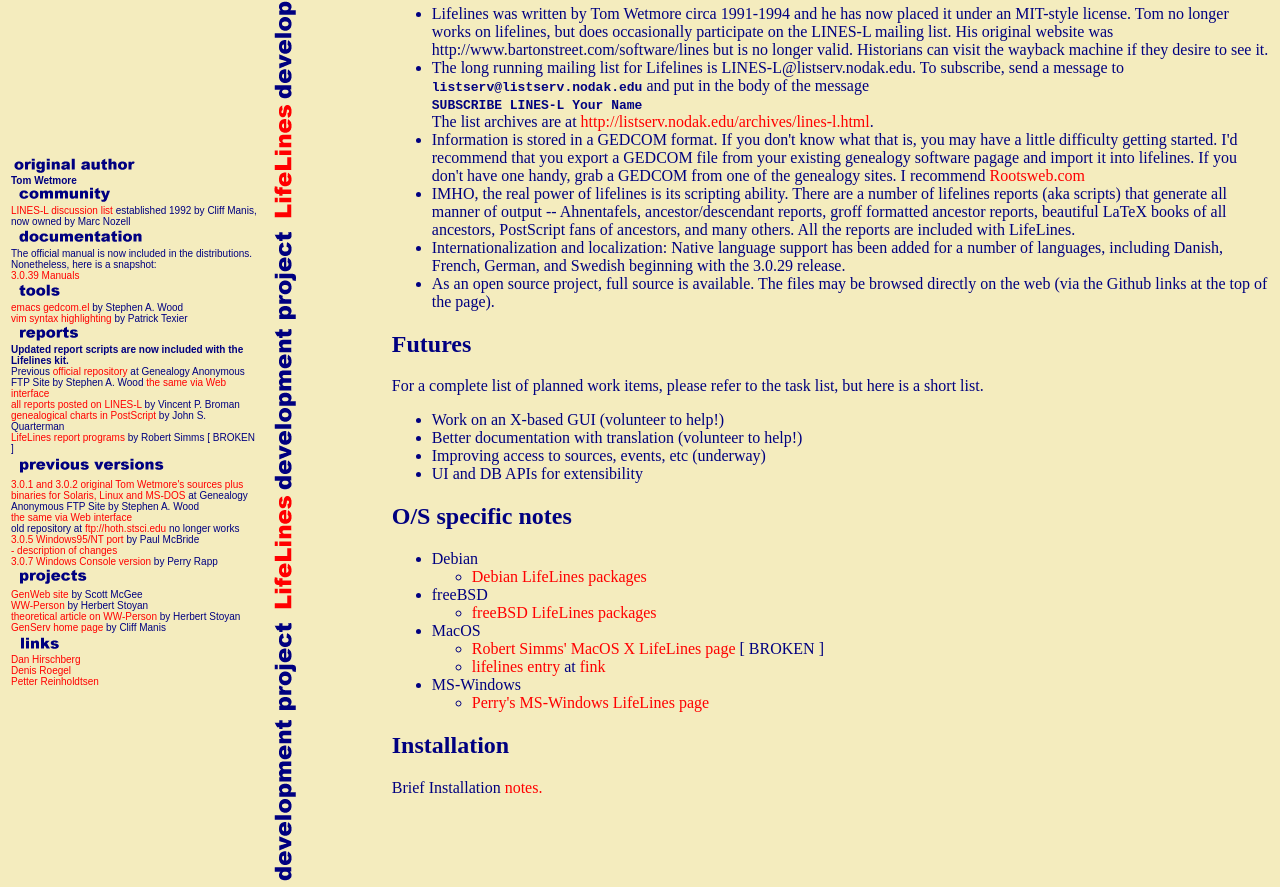
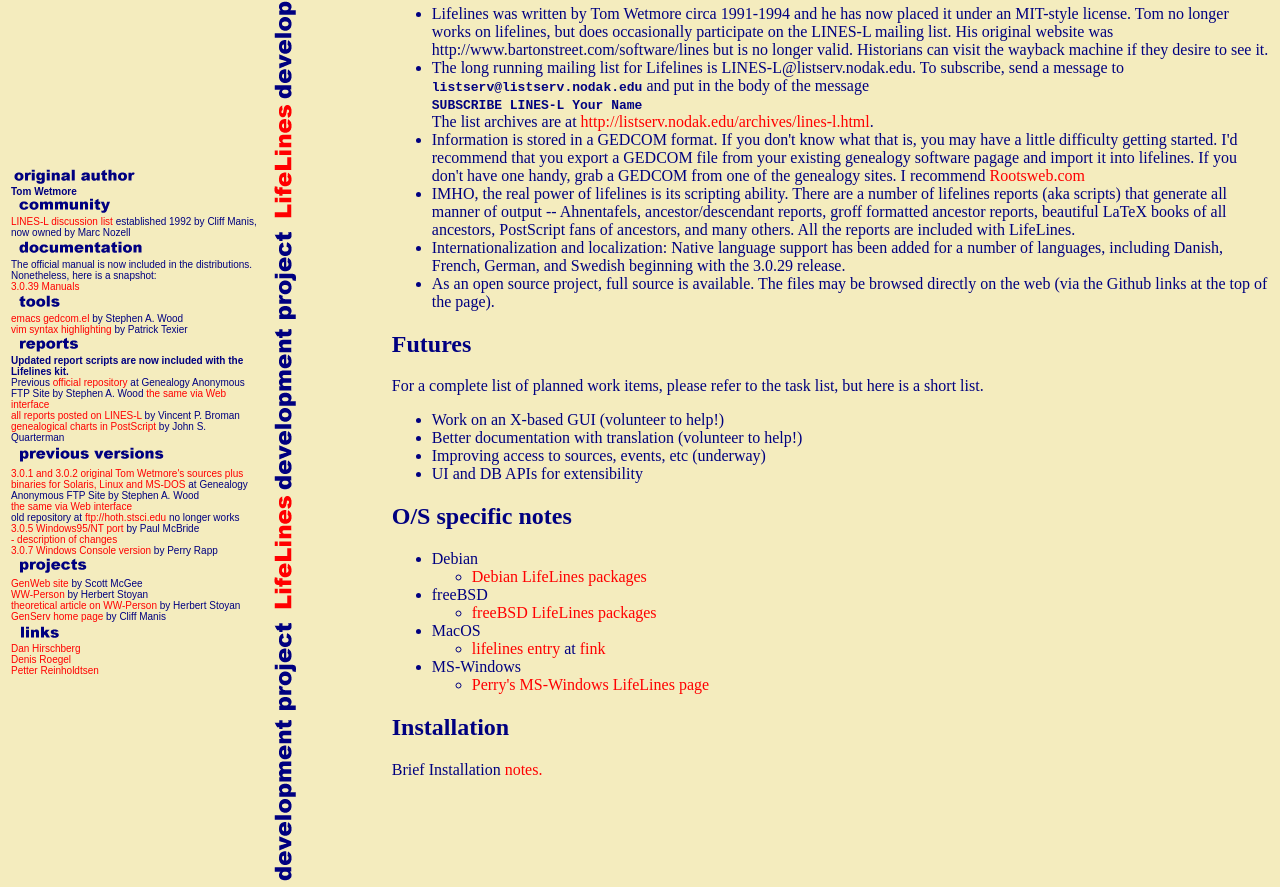
Before and after one commit to lifelines/lifelines, a plain HTML site: page index.html in a window 1280 px wide. Shown: the part 406-1293 px from the top of the page. Drawn offline with Linux system fonts and the light colour scheme.

Commit message:
Remove broken links to Robert Simms' MacOSX site, and point GEDCOM link to the Wikipedia article

```diff
--- a/index.html
+++ b/index.html
@@ -78,9 +78,6 @@ Previous <A HREF="ftp://ftp.cac.psu.edu/pub/genealogy/lines/reports">official re
 <br>
 <A HREF="http://www.mids.org/chart/">
    genealogical charts in PostScript</A> by John S. Quarterman
-<br>
-<A HREF="http://www.math.clemson.edu/~rsimms/genealogy/ll/">
-   LifeLines report programs</A> by Robert Simms [ BROKEN ]
 <br>
 &nbsp;
 <img src="images/old.png" alt="previous versions">
@@ -210,8 +207,6 @@ list, but here is a short list.
  </li>
  <li>MacOS
   <ul>
-   <li><a href="http://www.math.clemson.edu/~rsimms/g/ll/Mac_OS_X.html">
-       Robert Simms' MacOS X LifeLines page</a> [ BROKEN ]</li>
    <li><a href="http://pdb.finkproject.org/pdb/package.php/lifelines">
        lifelines entry</a> at
        <a href="http://www.finkproject.org/">fink</a></li>
```
Also changed, not shown: docs/faq.html (+1 -4 lines), docs/install.html (+0 -3 lines).
